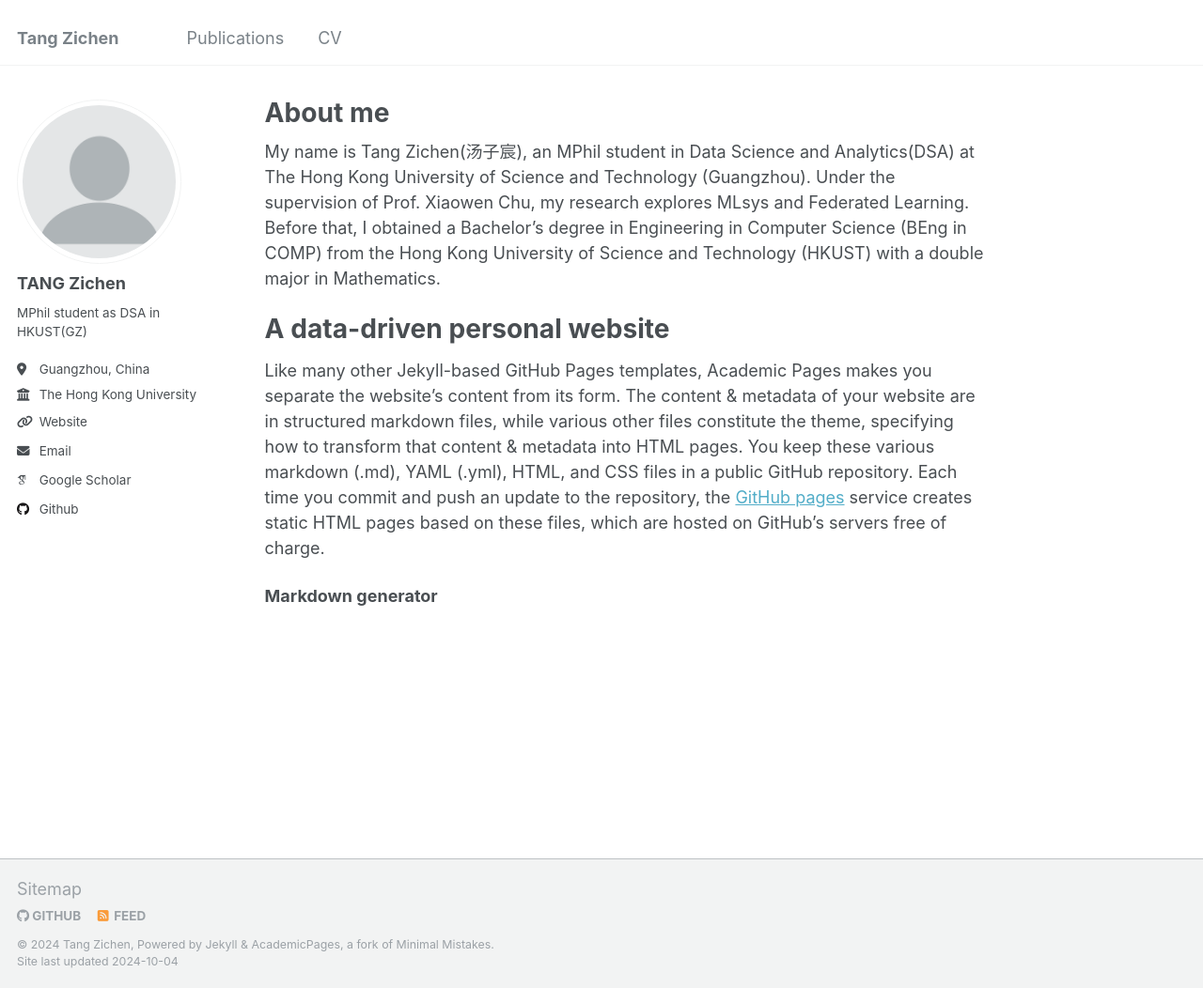
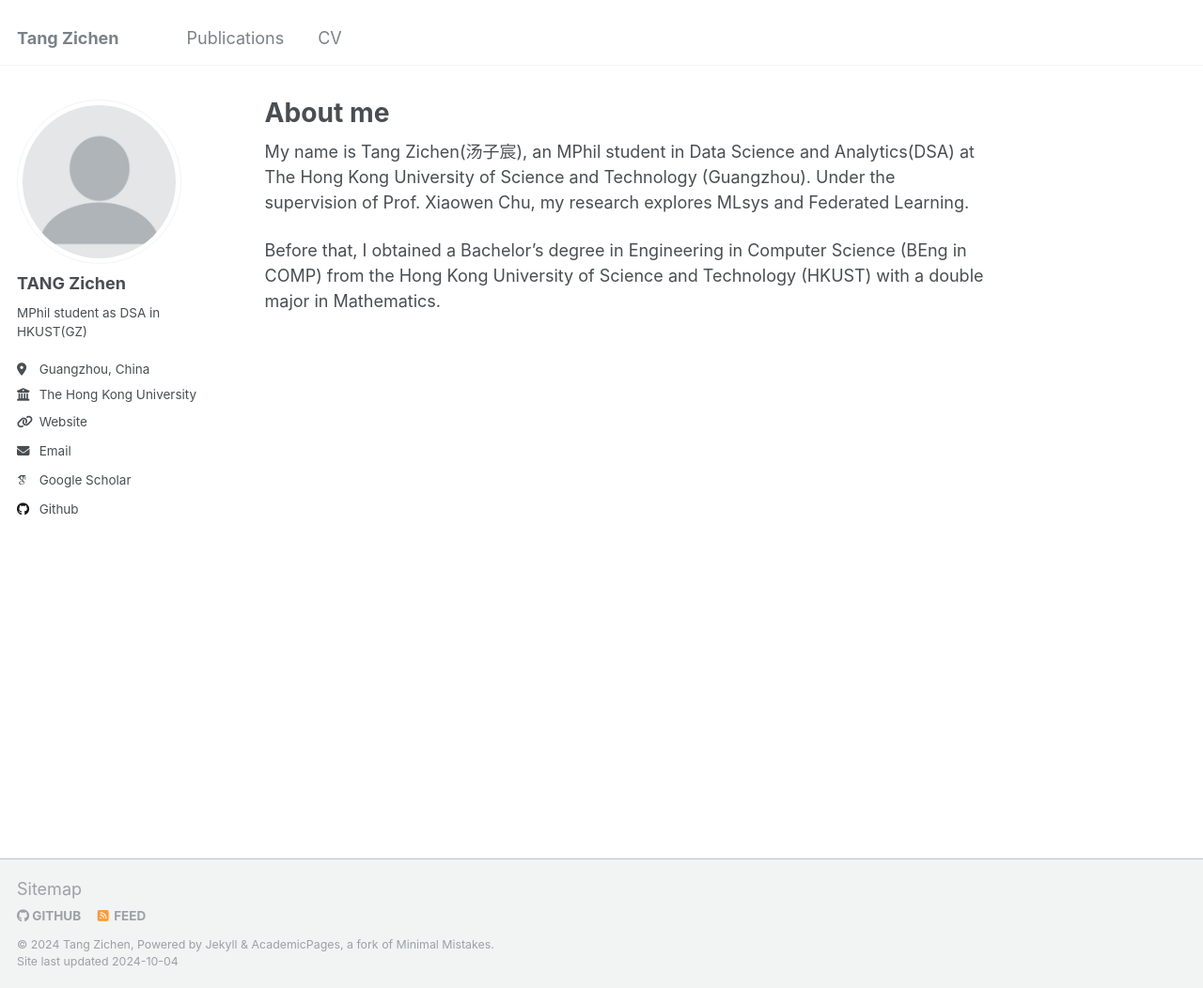
Before and after one commit to trl730109/trl730109.github.io, a Jekyll site: the page built from _pages/about.md, in a window 1280 px wide and 1052 px high. Shown: the whole window at 94% size. Built offline with Jekyll 4.4.1, drawn with Linux system fonts in a browser that asks for light colours; some web fonts are replaced.

Commit message:
Update about.md

```diff
--- a/_pages/about.md
+++ b/_pages/about.md
@@ -8,11 +8,5 @@ redirect_from:
 ---
 
 My name is Tang Zichen(汤子宸), an MPhil student in Data Science and Analytics(DSA) at The Hong Kong University of Science and Technology (Guangzhou). Under the supervision of Prof. Xiaowen Chu, my research explores MLsys and Federated Learning.
+
 Before that, I obtained a Bachelor's degree in Engineering in Computer Science (BEng in COMP) from the Hong Kong University of Science and Technology (HKUST) with a double major in Mathematics.
-
-A data-driven personal website
-======
-Like many other Jekyll-based GitHub Pages templates, Academic Pages makes you separate the website's content from its form. The content & metadata of your website are in structured markdown files, while various other files constitute the theme, specifying how to transform that content & metadata into HTML pages. You keep these various markdown (.md), YAML (.yml), HTML, and CSS files in a public GitHub repository. Each time you commit and push an update to the repository, the [GitHub pages](https://pages.github.com/) service creates static HTML pages based on these files, which are hosted on GitHub's servers free of charge.
-
-
-**Markdown generator**
```
